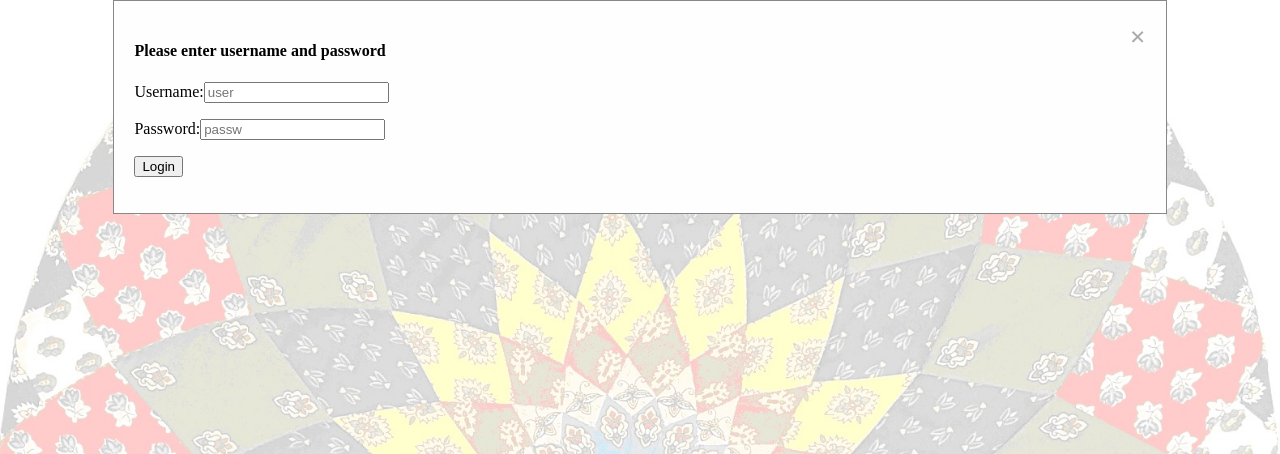
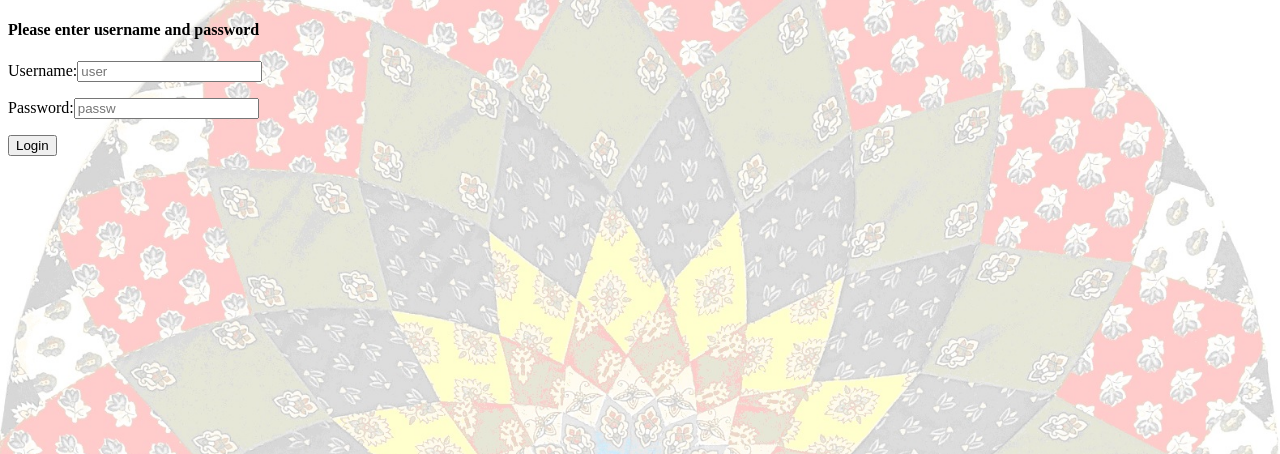
Before and after one commit to TJKnigge/PresentationDec, a PHP site: page /Login.php in a window 1280 px wide. Shown: the part 156-610 px from the top of the page. Run offline with PHP 8.4, Linux system fonts and the light colour scheme.

Commit message:
nieuwe deelnemer

```diff
--- a/Login.php
+++ b/Login.php
@@ -19,9 +19,6 @@ https://www.w3schools.com/howto/tryit.asp?filename=tryhow_css_modal (popups)
     </head>
     <body>
 
-        <div class="modal-content">
-    <span class="close">&times;</span>
-
 
             <div id = "form">
             <form method="POST" >
@@ -40,7 +37,6 @@ https://www.w3schools.com/howto/tryit.asp?filename=tryhow_css_modal (popups)
             </form>
         </div>
 
-        </div>
 
     </body>
 </html>
@@ -56,6 +52,13 @@ https://www.w3schools.com/howto/tryit.asp?filename=tryhow_css_modal (popups)
         $username=$_POST['user'];
         $password=$_POST['passw'];
 
+        $username = stripcslashes($username);
+        $password = stripcslashes($password);
+//        $username = mysqli_real_escape_string($username);
+//        $password = mysqli_real_escape_string($password);
+
+
+
         $sql="select * FROM `users` WHERE `username`='$username' and `password`= '$password'";
 
         $result= mysqli_query($conn, $sql)
@@ -63,7 +66,7 @@ https://www.w3schools.com/howto/tryit.asp?filename=tryhow_css_modal (popups)
 
         $row= mysqli_fetch_array($result);
         if($row['username'] == $username && $row['password'] == $password){
-           echo "<div style='text-align:center'><h4>Login success full! Welcome " .  $row['username']. "</h4></div>";
+           echo "<div style='text-align:center'><h4>Login success full! Welcome " . $row['username']. "</h4></div>";
 
 
        } else {
--- a/StyleSheet.css
+++ b/StyleSheet.css
@@ -72,38 +72,3 @@
                        padding-left: 60px;
                        padding-right: 60px;
             }
-
-            .modal {
-                display: none;
-                z-index: 1;
-                padding-top: 100px;
-                left: 0;
-                top: 0;
-                width: 50%;
-                height: 100%;
-                overflow: auto;
-                background-color: rgb(0,0,0);
-                background-color: rgba(0,0,0,0.4);
-            }
-
-            .modal-content {
-                background-color: #fefefe;
-                margin: auto;
-                padding: 20px;
-                border: 1px solid #888;
-                width: 80%;
-            }
-
-            .close {
-                color: #aaaaaa;
-                float: right;
-                font-size: 28px;
-                font-weight: bold;
-            }
-
-/*            .close:hover,*/
-            .close:focus {
-                color: #000;
-                text-decoration: none;
-                cursor: pointer;
-            }
```
Also changed, not shown: Sheet1.php (+3 -29 lines), nbproject/private/private.xml (+6 -5 lines).
